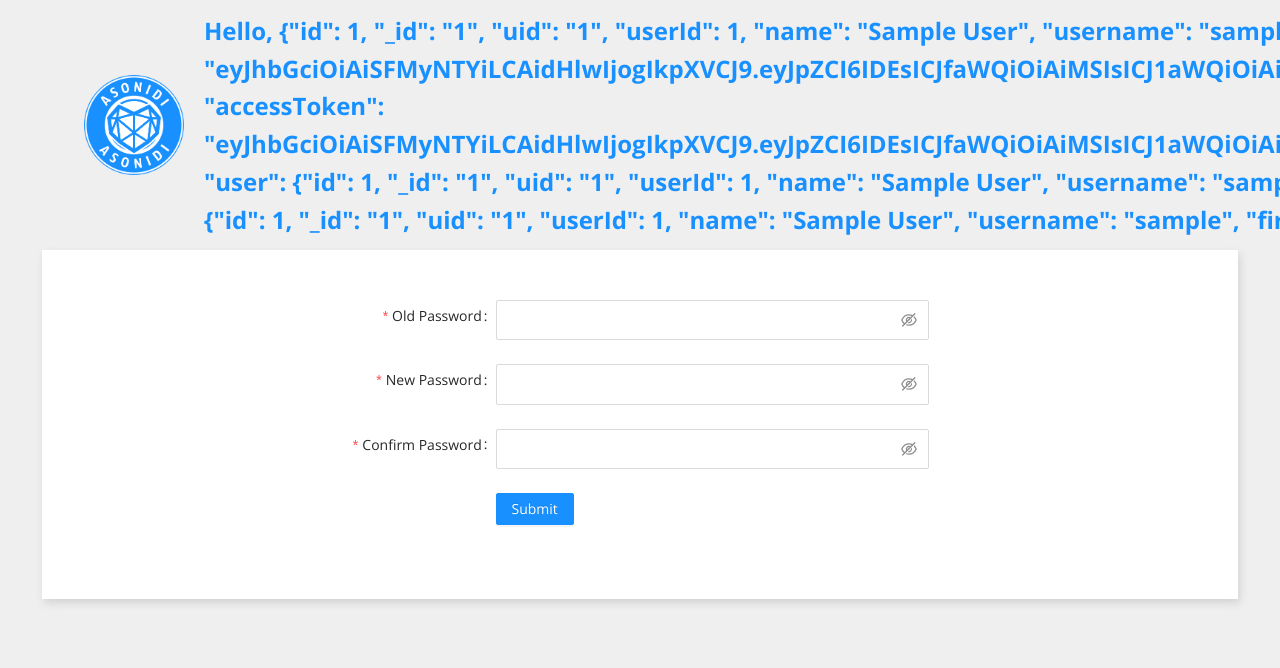
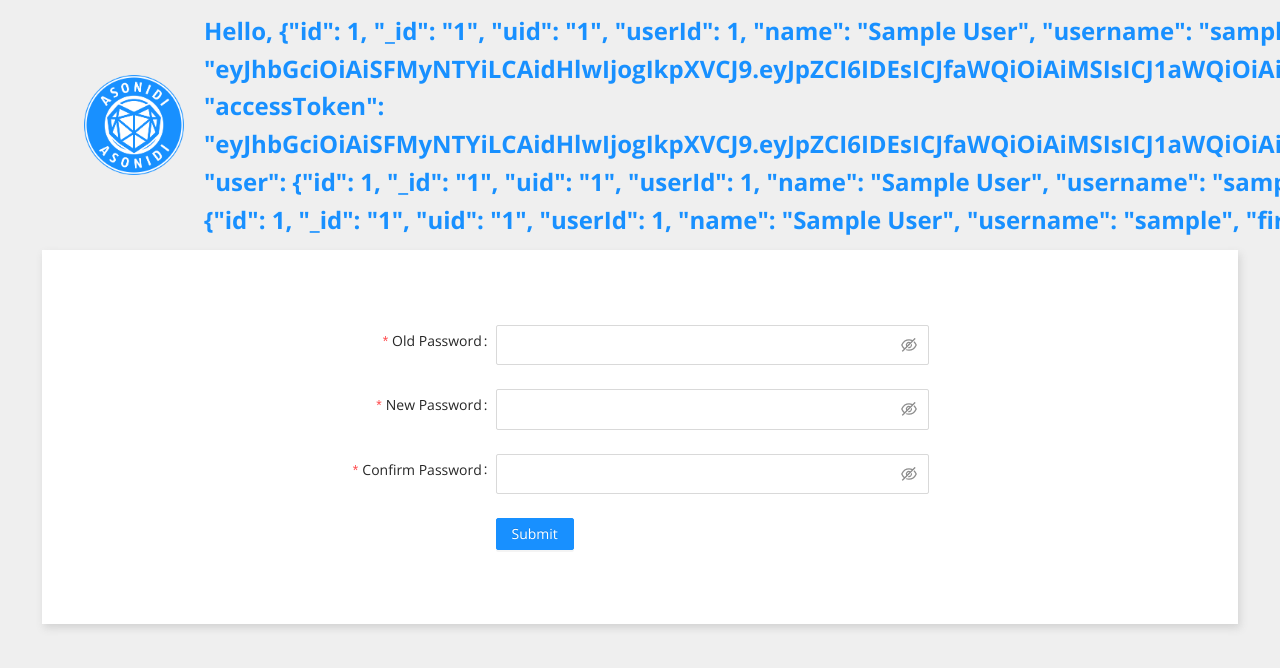
Before and after one commit to perfectdani/mssql_datatable, a React (Create React App) app: page /change-password in a window 1280 px wide. Shown: the top 668 px of the page. Built offline with nearby package versions, Linux system fonts and the light colour scheme; no server answers; sample sign-in values are in the browser's storage.

Commit message:
fix design of change-password page

```diff
--- a/src/component/passwordForm.js
+++ b/src/component/passwordForm.js
@@ -52,7 +52,7 @@ function PasswordForm() {
             onFinishFailed={onFinishFailed}
             autoComplete="off"
             style={{
-                padding: '50px 20px'
+                padding: '75px 20px 50px 20px'
             }}
         >
             <Form.Item
```
